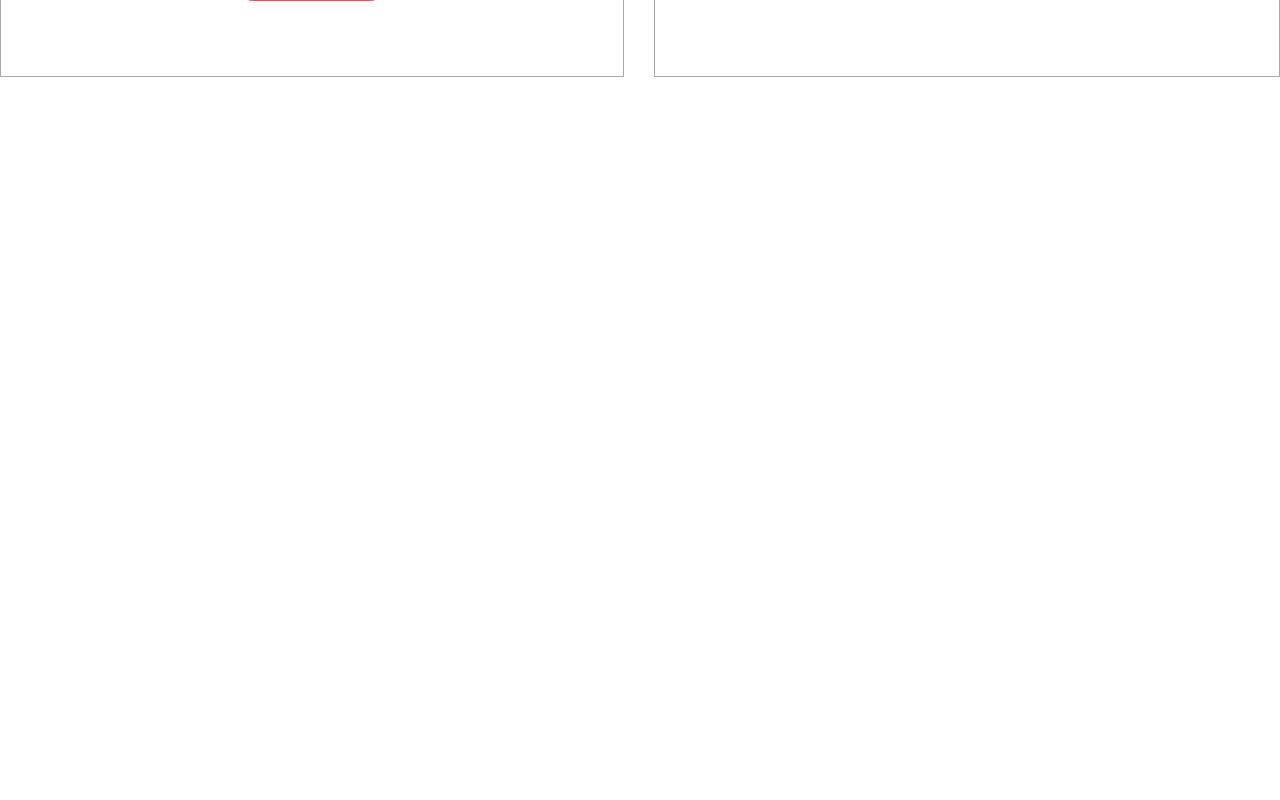
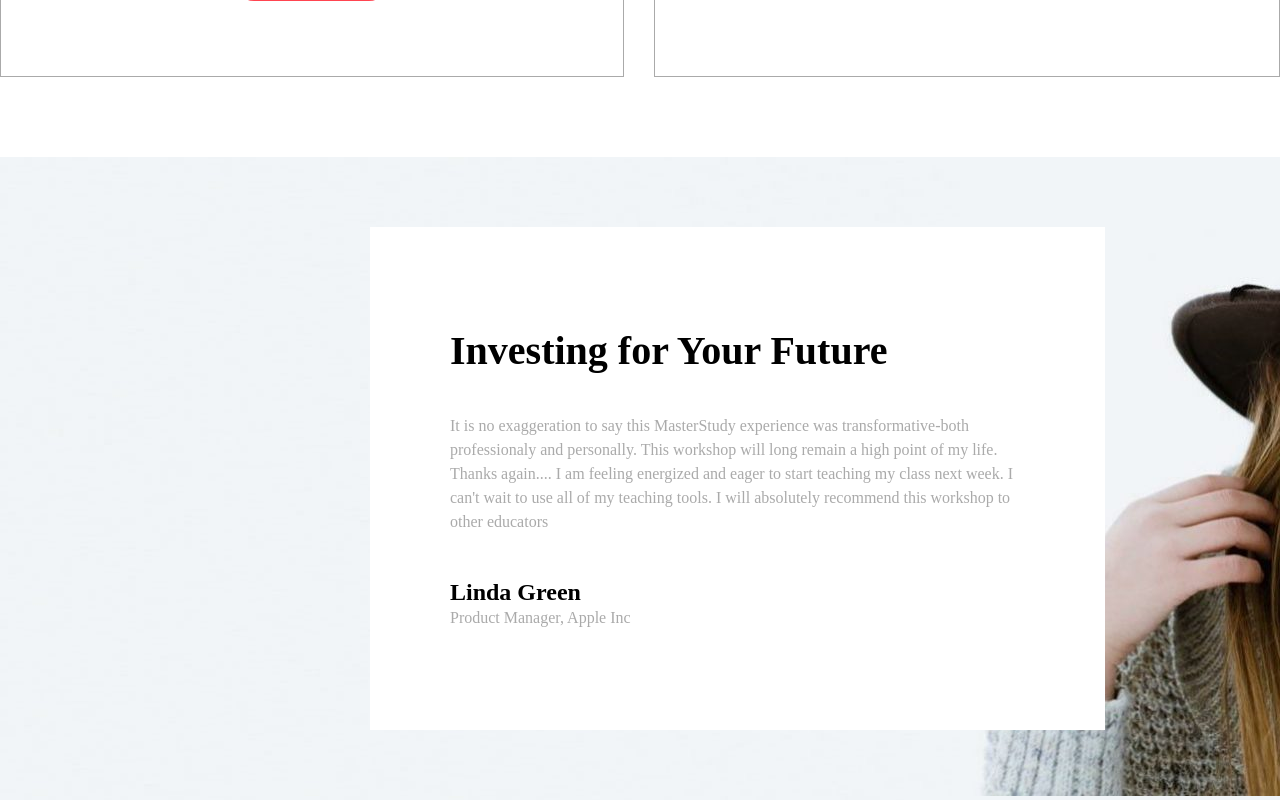
Before and after one commit to edocico/proj-html-vuejs, a Vue app: page / in a window 1280 px wide. Shown: the part 4305-5105 px from the top of the page. Before the commit the page ends 4462 px from the top, so only its background shows below. Built offline with nearby package versions, Linux system fonts and the light colour scheme.

Commit message:
add testimonial section

```diff
--- a/src/App.vue
+++ b/src/App.vue
@@ -5,6 +5,7 @@
 import devCourses from "./components/popularCoursesSection.vue";
 import recCourses from "./components/RecentCourses.vue";
 import popCourses from "./components/popCourses.vue";
+import testimonial from "./components/testimonial.vue";
 
 export default {
   data() {
@@ -18,6 +19,7 @@
     devCourses,
     recCourses,
     popCourses,
+    testimonial,
   },
 };
 </script>
@@ -89,6 +91,7 @@
       </div>
     </div>
   </section>
+  <testimonial />
 </template>
 
 <style lang="scss">
--- /dev/null
+++ b/src/components/testimonial.vue
@@ -0,0 +1,59 @@
+<script>
+export default {
+  data() {
+    return {};
+  },
+};
+</script>
+
+<template>
+  <section class="testimonial-section">
+    <div class="citation">
+      <h1>Investing for Your Future</h1>
+      <p>
+        It is no exaggeration to say this MasterStudy experience was
+        transformative-both professionaly and personally. This workshop will
+        long remain a high point of my life. Thanks again.... I am feeling
+        energized and eager to start teaching my class next week. I can't wait
+        to use all of my teaching tools. I will absolutely recommend this
+        workshop to other educators
+      </p>
+      <h4>Linda Green</h4>
+      <p>Product Manager, Apple Inc</p>
+    </div>
+  </section>
+</template>
+
+<style lang="scss" scoped>
+@use "../styles/colors.scss" as *;
+.testimonial-section {
+  padding-top: 70px;
+  padding-bottom: 70px;
+  background-image: url(/testimonial-1-1917x640-1-1914x639.jpg);
+  padding-left: 370px;
+
+  .citation {
+    max-width: 735px;
+    background-color: white;
+    padding-top: 100px;
+    padding-bottom: 100px;
+    padding-left: 80px;
+    padding-right: 85px;
+
+    h1 {
+      font-size: 40px;
+      margin-bottom: 40px;
+    }
+
+    h4 {
+      font-size: 24px;
+      margin-top: 45px;
+    }
+
+    p {
+      line-height: 1.5em;
+      color: $darkgrey;
+    }
+  }
+}
+</style>
```
Also changed, not shown: public/testimonial-1-1917x640-1-1914x639.jpg (added).
